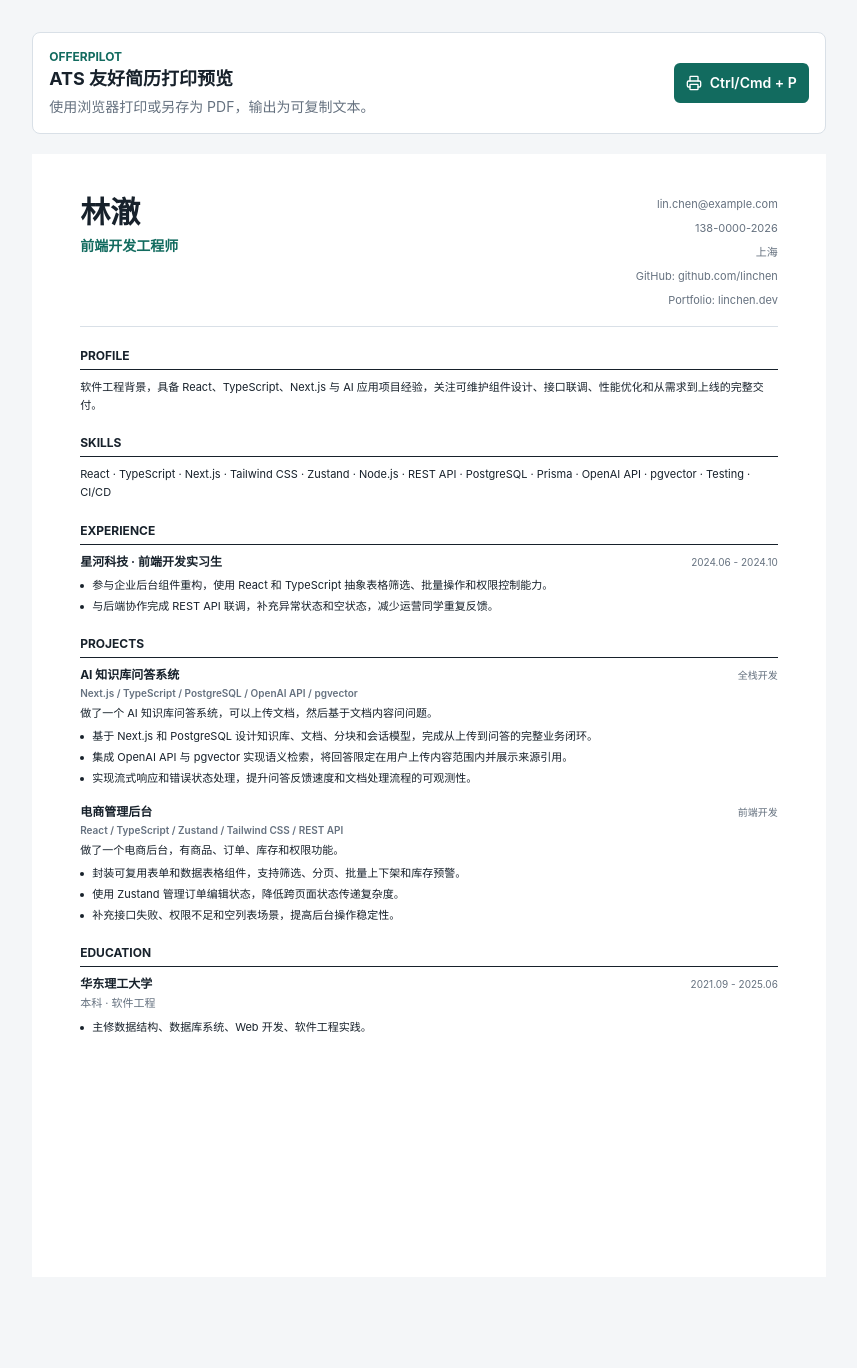
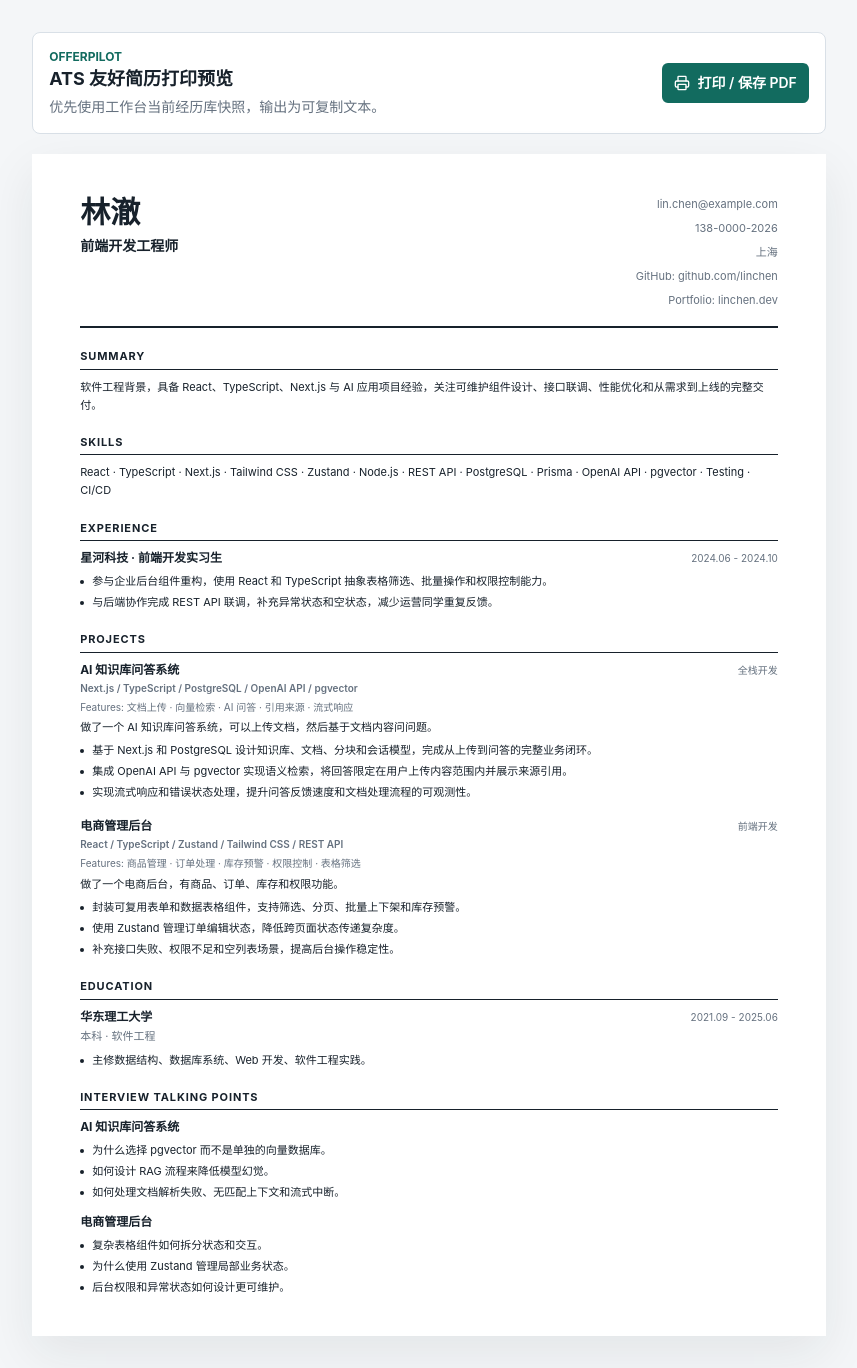
Before and after one commit to xinghe118/offerpilot, a Next.js app: page /resume/print in a window 1280 px wide. Shown: the whole page, without its empty margins (211-1068 px from the left). Before the commit the page ends 1309 px from the top, so only its background shows below. Built offline with nearby package versions, Linux system fonts and the light colour scheme.

Commit message:
feat: improve print resume template

```diff
--- a/app/resume/print/page.tsx
+++ b/app/resume/print/page.tsx
@@ -1,24 +1,5 @@
-import { Printer } from "lucide-react";
-import { ResumePrintView } from "@/components/resume-print-view";
-import { seedProfile } from "@/lib/domain/seed-data";
+import { ResumePrintPageClient } from "@/components/resume-print-page-client";
 
 export default function ResumePrintPage() {
-  return (
-    <main className="min-h-screen bg-canvas py-8 print:bg-white print:py-0">
-      <div className="mx-auto mb-5 flex w-[210mm] items-center justify-between rounded-lg border border-line bg-white p-4 print:hidden">
-        <div>
-          <p className="text-xs font-bold uppercase tracking-0 text-accent">OfferPilot</p>
-          <h1 className="text-lg font-bold text-ink">ATS 友好简历打印预览</h1>
-          <p className="mt-1 text-sm text-muted">使用浏览器打印或另存为 PDF，输出为可复制文本。</p>
-        </div>
-        <button
-          className="inline-flex h-10 items-center gap-2 rounded-md bg-accent px-3 text-sm font-semibold text-white"
-        >
-          <Printer size={16} />
-          Ctrl/Cmd + P
-        </button>
-      </div>
-      <ResumePrintView profile={seedProfile} />
-    </main>
-  );
+  return <ResumePrintPageClient />;
 }
--- a/components/offer-pilot-workspace.tsx
+++ b/components/offer-pilot-workspace.tsx
@@ -305,6 +305,10 @@ export function OfferPilotWorkspace() {
     }
   }
 
+  function preparePrintProfile() {
+    window.localStorage.setItem("offerpilot.printProfile", JSON.stringify(profile));
+  }
+
   async function testAiConnection() {
     setIsTestingAi(true);
     setAiTestResult("");
@@ -606,6 +610,7 @@ export function OfferPilotWorkspace() {
             <a
               className="inline-flex h-9 items-center rounded-md border border-line bg-white px-3 text-xs font-semibold text-ink transition hover:border-accent"
               href="/resume/print"
+              onClick={preparePrintProfile}
               target="_blank"
             >
               打印简历
--- /dev/null
+++ b/components/resume-print-page-client.tsx
@@ -0,0 +1,47 @@
+"use client";
+
+import { Printer } from "lucide-react";
+import { useEffect, useState } from "react";
+import { seedProfile } from "@/lib/domain/seed-data";
+import type { UserProfile } from "@/lib/domain/types";
+import { ResumePrintView } from "@/components/resume-print-view";
+
+function loadPrintProfile() {
+  try {
+    const raw = window.localStorage.getItem("offerpilot.printProfile");
+    if (!raw) {
+      return seedProfile;
+    }
+    return {
+      ...seedProfile,
+      ...(JSON.parse(raw) as Partial<UserProfile>),
+    };
+  } catch {
+    return seedProfile;
+  }
+}
+
+export function ResumePrintPageClient() {
+  const [profile, setProfile] = useState<UserProfile>(seedProfile);
+
+  useEffect(() => {
+    setProfile(loadPrintProfile());
+  }, []);
+
+  return (
+    <main className="min-h-screen bg-canvas py-8 print:bg-white print:py-0">
+      <div className="mx-auto mb-5 flex w-[210mm] items-center justify-between rounded-lg border border-line bg-white p-4 print:hidden">
+        <div>
+          <p className="text-xs font-bold uppercase tracking-0 text-accent">OfferPilot</p>
+          <h1 className="text-lg font-bold text-ink">ATS 友好简历打印预览</h1>
+          <p className="mt-1 text-sm text-muted">优先使用工作台当前经历库快照，输出为可复制文本。</p>
+        </div>
+        <button className="inline-flex h-10 items-center gap-2 rounded-md bg-accent px-3 text-sm font-semibold text-white" onClick={() => window.print()}>
+          <Printer size={16} />
+          打印 / 保存 PDF
+        </button>
+      </div>
+      <ResumePrintView profile={profile} />
+    </main>
+  );
+}
--- a/components/resume-print-view.tsx
+++ b/components/resume-print-view.tsx
@@ -3,13 +3,17 @@ import type { UserProfile } from "@/lib/domain/types";
 function Section({ title, children }: { title: string; children: React.ReactNode }) {
   return (
     <section className="break-inside-avoid">
-      <h2 className="border-b border-ink pb-1 text-[12px] font-bold uppercase text-ink">{title}</h2>
+      <h2 className="border-b border-ink pb-1 text-[11px] font-bold uppercase tracking-[0.08em] text-ink">{title}</h2>
       <div className="mt-2">{children}</div>
     </section>
   );
 }
 
 function BulletList({ items }: { items: string[] }) {
+  if (!items.length) {
+    return null;
+  }
+
   return (
     <ul className="space-y-1 text-[11px] leading-[1.55] text-ink">
       {items.map((item) => (
@@ -22,19 +26,29 @@ function BulletList({ items }: { items: string[] }) {
   );
 }
 
+function InlineList({ items }: { items: string[] }) {
+  if (!items.length) {
+    return null;
+  }
+
+  return <p className="text-[11px] leading-[1.65] text-ink">{items.join(" · ")}</p>;
+}
+
 export function ResumePrintView({ profile }: { profile: UserProfile }) {
+  const primaryProjects = profile.projects.slice(0, 4);
+
   return (
-    <article className="mx-auto min-h-[297mm] w-[210mm] bg-white px-12 py-10 text-ink print:mx-0 print:w-auto print:min-h-0 print:p-0">
-      <header className="border-b border-line pb-4">
+    <article className="print-area mx-auto min-h-[297mm] w-[210mm] bg-white px-12 py-10 text-ink shadow-panel print:mx-0 print:min-h-[297mm] print:w-[210mm] print:p-10 print:shadow-none">
+      <header className="border-b-2 border-ink pb-4">
         <div className="flex items-start justify-between gap-8">
           <div>
             <h1 className="text-3xl font-bold leading-tight">{profile.name}</h1>
-            <p className="mt-1 text-sm font-semibold text-accent">{profile.targetRole}</p>
+            <p className="mt-1 text-sm font-semibold text-ink">{profile.targetRole}</p>
           </div>
           <div className="space-y-1 text-right text-[11px] leading-5 text-muted">
-            <p>{profile.email}</p>
-            <p>{profile.phone}</p>
-            <p>{profile.location}</p>
+            {[profile.email, profile.phone, profile.location].filter(Boolean).map((item) => (
+              <p key={item}>{item}</p>
+            ))}
             {profile.links.map((link) => (
               <p key={link.url}>
                 {link.label}: {link.url}
@@ -45,14 +59,15 @@ export function ResumePrintView({ profile }: { profile: UserProfile }) {
       </header>
 
       <main className="mt-5 space-y-5">
-        <Section title="Profile">
+        <Section title="Summary">
           <p className="text-[11px] leading-[1.65] text-ink">{profile.summary}</p>
         </Section>
 
         <Section title="Skills">
-          <p className="text-[11px] leading-[1.65] text-ink">{profile.skills.join(" · ")}</p>
+          <InlineList items={profile.skills} />
         </Section>
 
+        {profile.experience.length ? (
           <Section title="Experience">
             <div className="space-y-4">
               {profile.experience.map((experience) => (
@@ -61,8 +76,8 @@ export function ResumePrintView({ profile }: { profile: UserProfile }) {
                     <h3 className="text-[12px] font-bold">
                       {experience.company} · {experience.role}
                     </h3>
-                  <p className="text-[10px] text-muted">
-                    {experience.startDate} - {experience.endDate ?? "至今"}
+                    <p className="shrink-0 text-[10px] text-muted">
+                      {experience.startDate} - {experience.endDate ?? "Present"}
                     </p>
                   </div>
                   <div className="mt-1.5">
@@ -72,16 +87,20 @@ export function ResumePrintView({ profile }: { profile: UserProfile }) {
               ))}
             </div>
           </Section>
+        ) : null}
 
         <Section title="Projects">
           <div className="space-y-4">
-            {profile.projects.map((project) => (
+            {primaryProjects.map((project) => (
               <div key={project.id}>
                 <div className="flex items-baseline justify-between gap-4">
                   <h3 className="text-[12px] font-bold">{project.name}</h3>
-                  <p className="text-[10px] text-muted">{project.role}</p>
+                  <p className="shrink-0 text-[10px] text-muted">{project.role}</p>
                 </div>
                 <p className="mt-0.5 text-[10px] font-semibold text-muted">{project.techStack.join(" / ")}</p>
+                {project.features.length ? (
+                  <p className="mt-1 text-[10px] leading-[1.55] text-muted">Features: {project.features.join(" · ")}</p>
+                ) : null}
                 <p className="mt-1 text-[11px] leading-[1.55] text-ink">{project.rawDescription}</p>
                 <div className="mt-1.5">
                   <BulletList items={project.resumeBullets} />
@@ -91,13 +110,15 @@ export function ResumePrintView({ profile }: { profile: UserProfile }) {
           </div>
         </Section>
 
+        {profile.education.length ? (
           <Section title="Education">
+            <div className="space-y-3">
               {profile.education.map((education) => (
                 <div key={education.id}>
                   <div className="flex items-baseline justify-between gap-4">
                     <h3 className="text-[12px] font-bold">{education.school}</h3>
-                <p className="text-[10px] text-muted">
-                  {education.startDate} - {education.endDate ?? "至今"}
+                    <p className="shrink-0 text-[10px] text-muted">
+                      {education.startDate} - {education.endDate ?? "Present"}
                     </p>
                   </div>
                   <p className="text-[11px] leading-5 text-muted">
@@ -108,7 +129,28 @@ export function ResumePrintView({ profile }: { profile: UserProfile }) {
                   </div>
                 </div>
               ))}
+            </div>
           </Section>
+        ) : null}
+
+        {profile.projects.some((project) => project.interviewTalkingPoints.length) ? (
+          <Section title="Interview Talking Points">
+            <div className="space-y-3">
+              {primaryProjects
+                .filter((project) => project.interviewTalkingPoints.length)
+                .map((project) => (
+                  <div key={project.id}>
+                    <div className="flex items-baseline justify-between gap-4">
+                      <h3 className="text-[12px] font-bold">{project.name}</h3>
+                    </div>
+                    <div className="mt-1.5">
+                      <BulletList items={project.interviewTalkingPoints} />
+                    </div>
+                  </div>
+                ))}
+            </div>
+          </Section>
+        ) : null}
       </main>
     </article>
   );
```
Also changed, not shown: 2 other files (tests, documents, lock files or other folders). Lines whose indentation alone changed are shown as unchanged.
